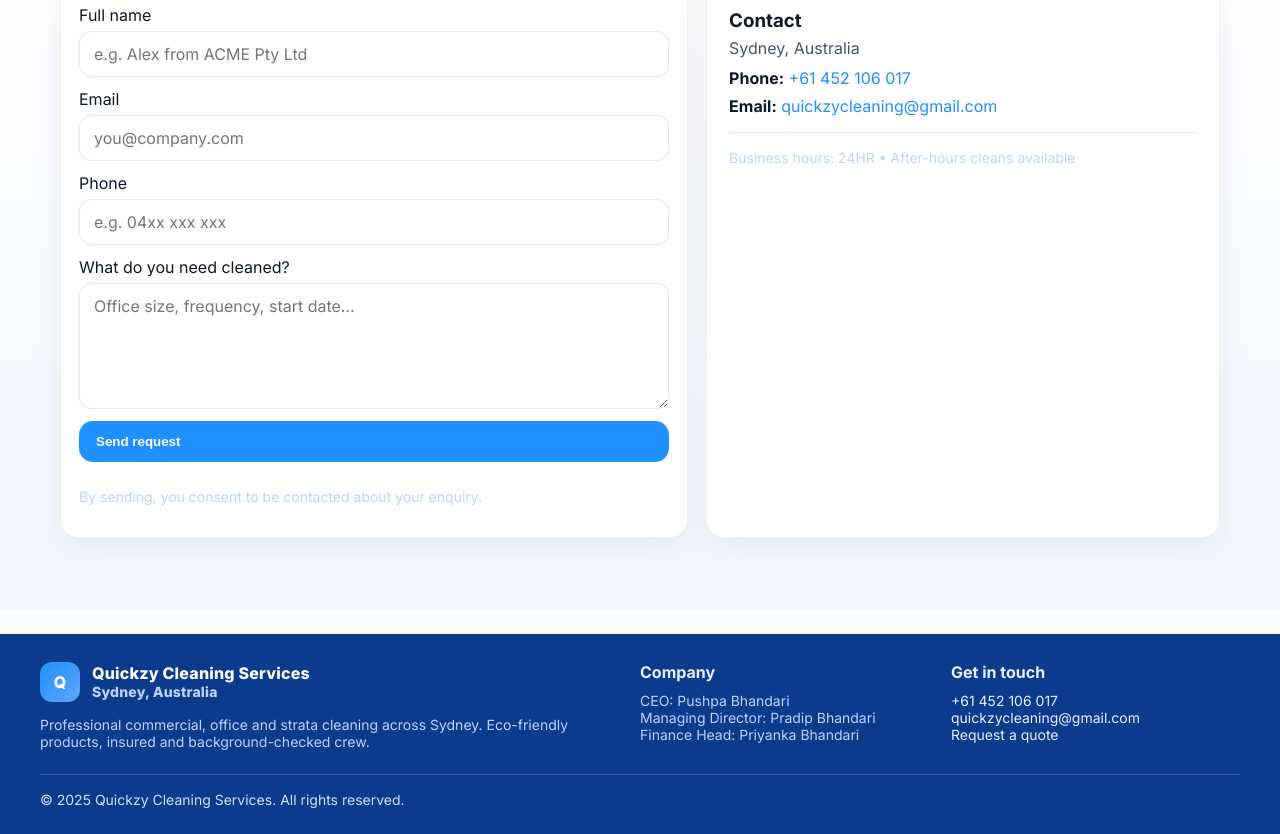
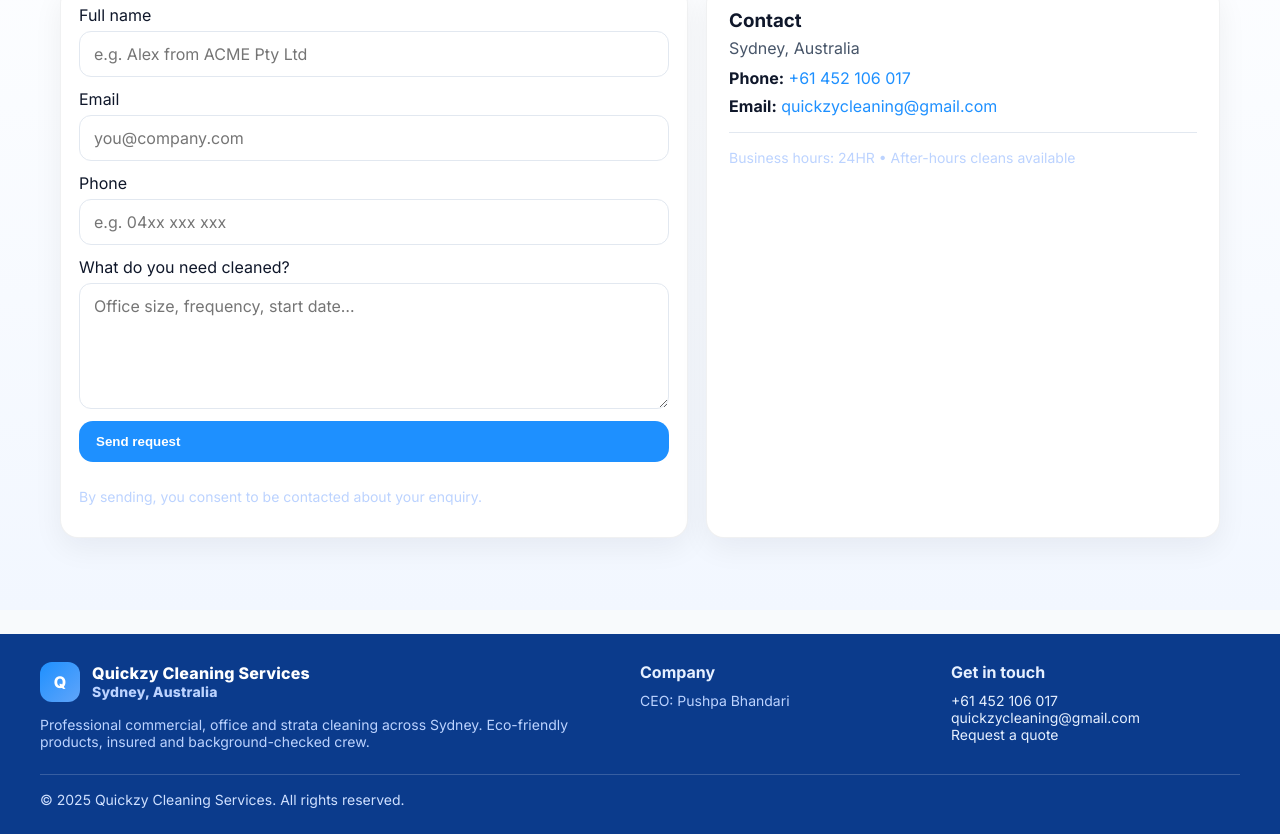
Before and after one commit to peedutronix/Quickzy-Cleaning, a plain HTML site: page index.html in a window 1280 px wide. Shown: the part 2776-3610 px from the top of the page. Drawn offline with Linux system fonts and the light colour scheme.

Commit message:
Update index.html

```diff
--- a/index.html
+++ b/index.html
@@ -428,8 +428,6 @@
           <strong>Company</strong>
           <ul class="tiny" style="list-style:none;padding:0;margin:10px 0 0">
             <li>CEO: Pushpa Bhandari</li>
-            <li>Managing Director: Pradip Bhandari</li>
-            <li>Finance Head: Priyanka Bhandari</li>
           </ul>
         </div>
         <div>
```
